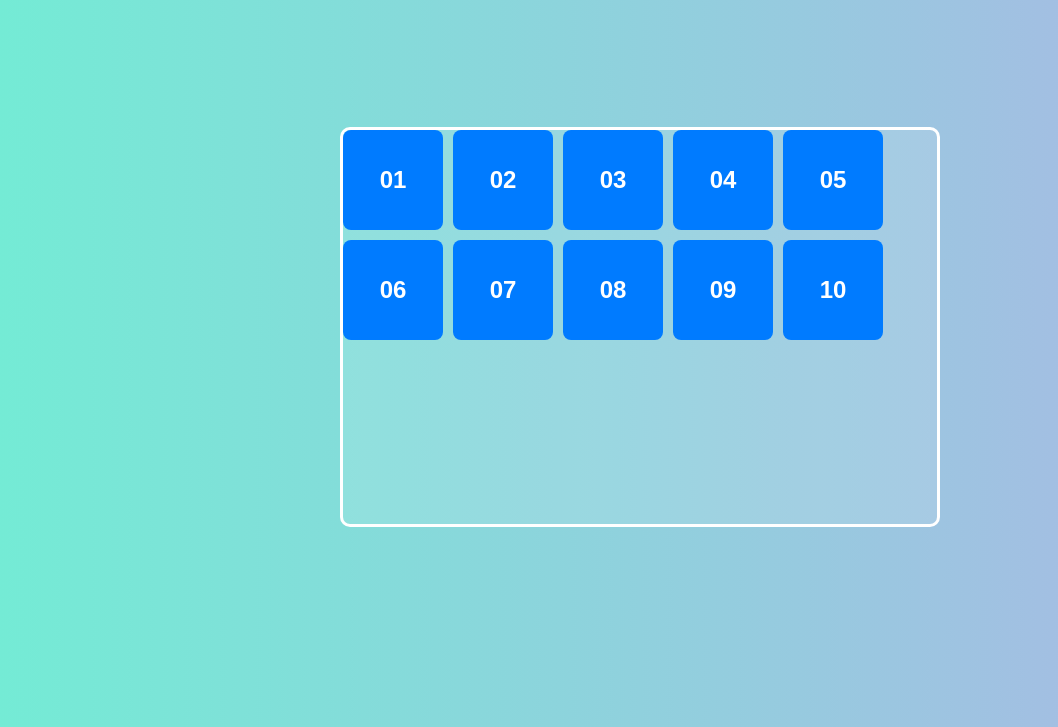
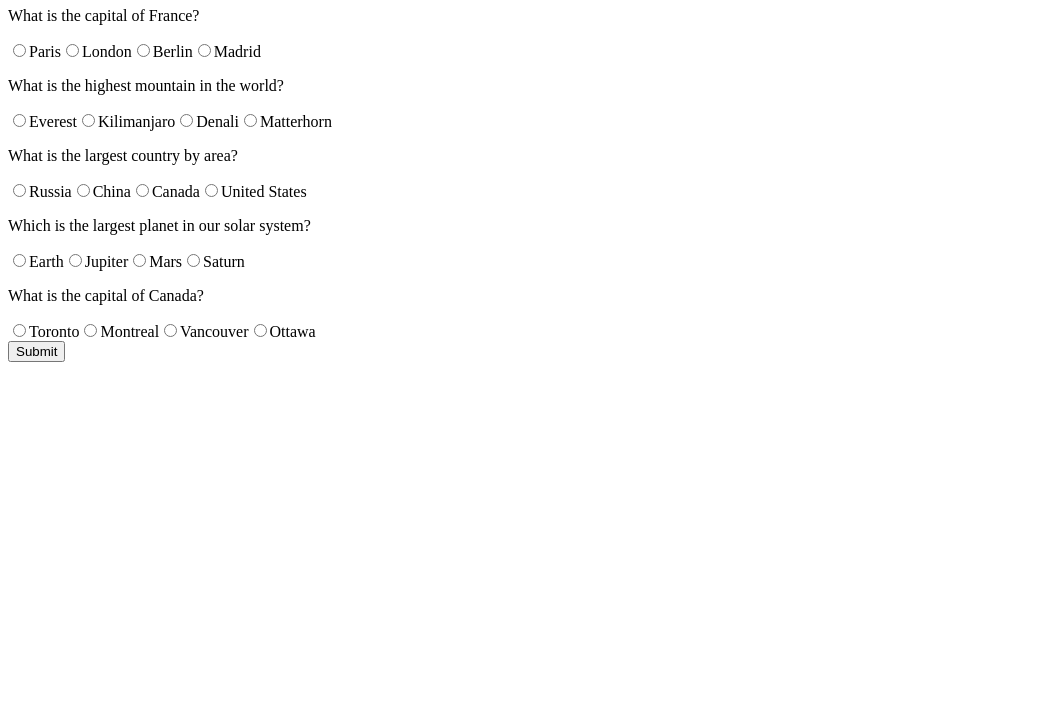
Before and after one commit to acciojob/Click-And-Drag-9381741733, a website: page main.html in a window 1280 px wide. Shown: the part 73-800 px from the top of the page, without its empty margins (0-1058 px from the left). Drawn offline with Linux system fonts and the light colour scheme.

Commit message:
created a submission

```diff
--- a/main.html
+++ b/main.html
@@ -1,116 +1,17 @@
 <!DOCTYPE html>
-<html lang="en">
-<head>
-  <meta charset="UTF-8">
-  <title>Drag & Drop To-Do App</title>
-  <style>
-    * {
-      box-sizing: border-box;
-    }
 
-    body {
-      margin: 0;
-      height: 100vh;
-      display: flex;
-      justify-content: center;
-      align-items: center;
-      background: linear-gradient(to right, #74ebd5, #acb6e5);
-      font-family: sans-serif;
-    }
+<html>
+  <head>
+    <link rel="stylesheet" href="styles.css" />
+  </head>
 
-    .items {
-      width: 600px;
-      height: 400px;
-      position: relative;
-      background: rgba(255, 255, 255, 0.1);
-      border: 3px solid #fff;
-      border-radius: 10px;
-      display: grid;
-      grid-template-columns: repeat(5, 100px);
-      grid-template-rows: repeat(2, 100px);
-      gap: 10px;
-      padding: 10px;
-    }
+  <body>
+    <!-- do not change this code -->
+    <h1>Quiz</h1>
+    <div id="questions"></div>
+    <button id="submit">Submit</button>
+    <div id="score"></div>
 
-    .item {
-      background-color: #007bff;
-      color: white;
-      display: flex;
-      align-items: center;
-      justify-content: center;
-      font-size: 24px;
-      font-weight: bold;
-      cursor: grab;
-      user-select: none;
-      position: absolute;
-      width: 100px;
-      height: 100px;
-      border-radius: 8px;
-      transition: box-shadow 0.2s;
-    }
-
-    .item:active {
-      cursor: grabbing;
-      box-shadow: 0 0 10px #000;
-    }
-  </style>
-</head>
-<body>
-
-<div class="items" id="items"></div>
-
-<script>
-  const container = document.getElementById('items');
-  const cubeSize = 100;
-  const gap = 10;
-  const cols = 5;
-  const rows = 2;
-
-  for (let i = 0; i < cols * rows; i++) {
-    const item = document.createElement('div');
-    item.classList.add('item');
-    item.textContent = String(i + 1).padStart(2, '0');
-    const col = i % cols;
-    const row = Math.floor(i / cols);
-    item.style.left = (col * (cubeSize + gap)) + "px";
-    item.style.top = (row * (cubeSize + gap)) + "px";
-    container.appendChild(item);
-  }
-
-  let selected = null;
-  let offsetX = 0, offsetY = 0;
-
-  container.addEventListener('mousedown', function(e) {
-    if (e.target.classList.contains('item')) {
-      selected = e.target;
-      const rect = selected.getBoundingClientRect();
-      offsetX = e.clientX - rect.left;
-      offsetY = e.clientY - rect.top;
-      selected.style.zIndex = 1000;
-    }
-  });
-
-  document.addEventListener('mousemove', function(e) {
-    if (!selected) return;
-
-    const containerRect = container.getBoundingClientRect();
-    let newX = e.clientX - containerRect.left - offsetX;
-    let newY = e.clientY - containerRect.top - offsetY;
-
-    newX = Math.max(0, Math.min(newX, container.clientWidth - cubeSize));
-    newY = Math.max(0, Math.min(newY, container.clientHeight - cubeSize));
-
-    selected.style.left = newX + "px";
-    selected.style.top = newY + "px";
-  });
-
-  document.addEventListener('mouseup', function() {
-    if (selected) {
-      selected.style.zIndex = 1;
-      selected = null;
-    }
-  });
-</script>
-
-</body>
+    <script type="text/javascript" src="./script.js"></script>
+  </body>
 </html>
--- /dev/null
+++ b/script.js
@@ -0,0 +1,92 @@
+const questionsElement = document.getElementById("questions");
+const submitButton = document.getElementById("submit");
+const scoreElement = document.getElementById("score");
+
+const questions = [
+  {
+    question: "What is the capital of France?",
+    choices: ["Paris", "London", "Berlin", "Madrid"],
+    answer: "Paris",
+  },
+  {
+    question: "What is the highest mountain in the world?",
+    choices: ["Everest", "Kilimanjaro", "Denali", "Matterhorn"],
+    answer: "Everest",
+  },
+  {
+    question: "What is the largest country by area?",
+    choices: ["Russia", "China", "Canada", "United States"],
+    answer: "Russia",
+  },
+  {
+    question: "Which is the largest planet in our solar system?",
+    choices: ["Earth", "Jupiter", "Mars", "Saturn"],
+    answer: "Jupiter",
+  },
+  {
+    question: "What is the capital of Canada?",
+    choices: ["Toronto", "Montreal", "Vancouver", "Ottawa"],
+    answer: "Ottawa",
+  },
+];
+
+// Load saved progress from session storage
+const userAnswers = JSON.parse(sessionStorage.getItem("progress")) || [];
+
+function renderQuestions() {
+  questionsElement.innerHTML = ""; // Clear previous content
+  questions.forEach((q, i) => {
+    const questionElement = document.createElement("div");
+    questionElement.innerHTML = `<p>${q.question}</p>`;
+
+    q.choices.forEach((choice) => {
+      const choiceElement = document.createElement("input");
+      choiceElement.setAttribute("type", "radio");
+      choiceElement.setAttribute("name", `question-${i}`);
+      choiceElement.setAttribute("value", choice);
+
+      // ✅ Ensure selections persist after reload
+      if (userAnswers[i] === choice) {
+        choiceElement.checked = true;
+      }
+
+      choiceElement.addEventListener("change", () => {
+        userAnswers[i] = choice;
+        sessionStorage.setItem("progress", JSON.stringify(userAnswers));
+      });
+
+      const label = document.createElement("label");
+      label.textContent = choice;
+
+      questionElement.appendChild(choiceElement);
+      questionElement.appendChild(label);
+    });
+
+    questionsElement.appendChild(questionElement);
+  });
+}
+
+function handleSubmit() {
+  let score = 0;
+  questions.forEach((q, i) => {
+    if (userAnswers[i] === q.answer) {
+      score++;
+    }
+  });
+
+  // ✅ Ensure score persists in localStorage
+  localStorage.setItem("score", score);
+  scoreElement.textContent = `Your score is ${score} out of ${questions.length}.`;
+}
+
+// ✅ Restore score from local storage
+function displayLastScore() {
+  const lastScore = localStorage.getItem("score");
+  if (lastScore !== null) {
+    scoreElement.textContent = `Last score: ${lastScore} out of ${questions.length}`;
+  }
+}
+
+submitButton.addEventListener("click", handleSubmit);
+renderQuestions();
+displayLastScore();
```
